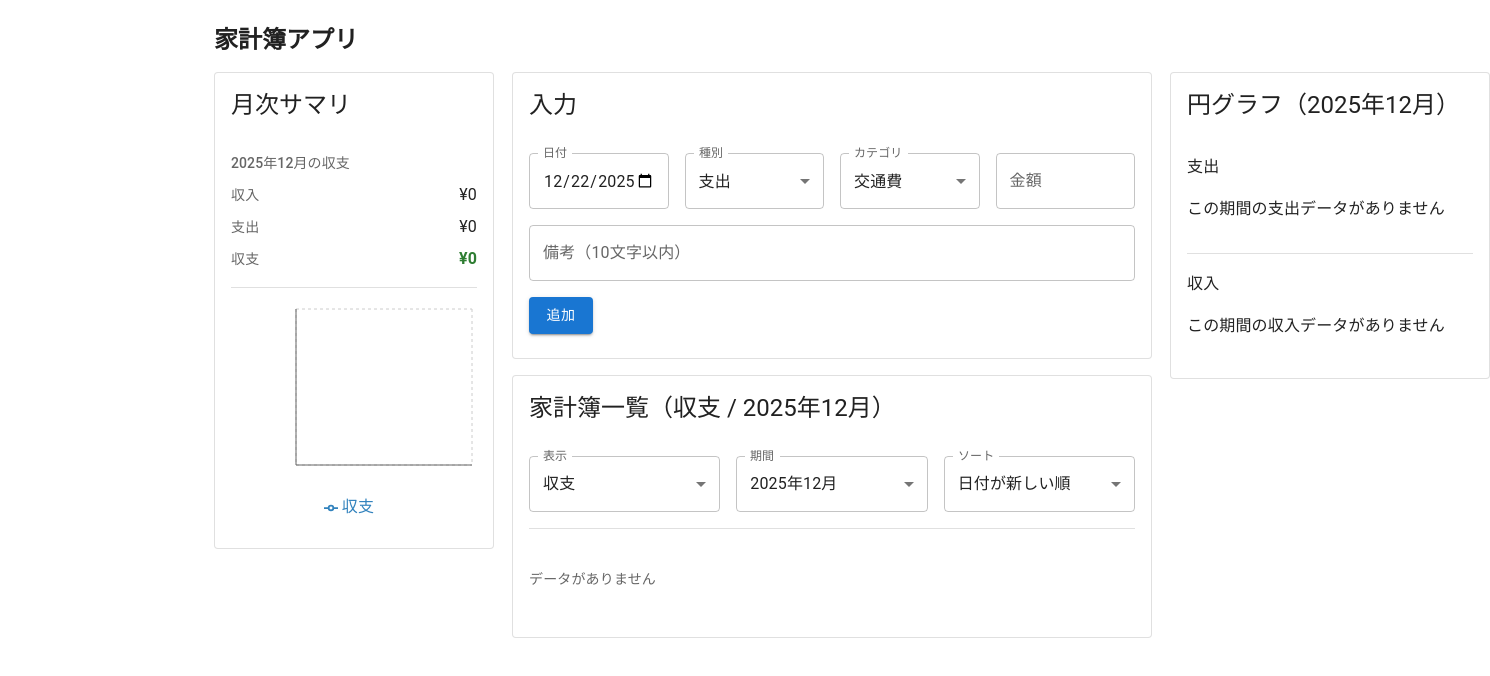
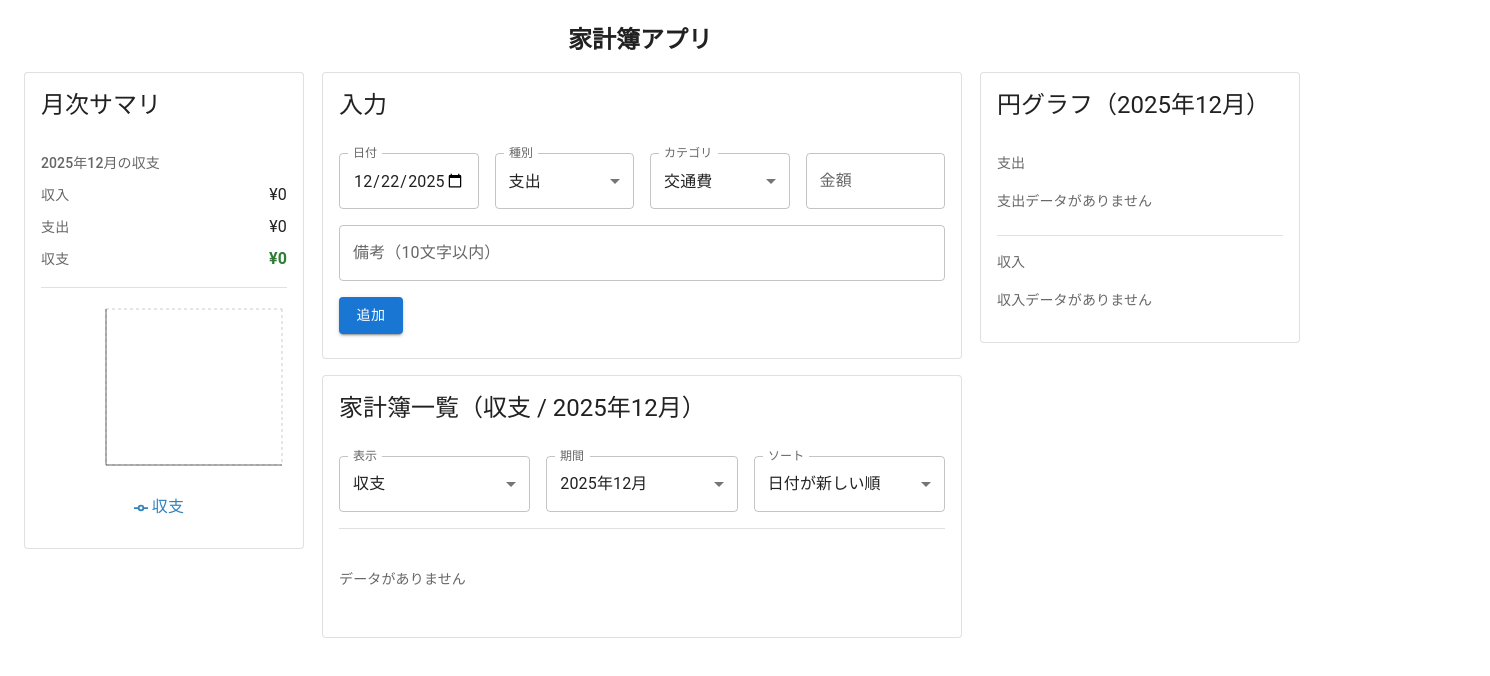
Before and after one commit to shinshinshintaro/household_app, a React (Vite) app: page / in a window 1280 px wide. Shown: the top 676 px of the page, 1490 px wide, since content can reach past the window. Built offline with nearby package versions, Linux system fonts and the light colour scheme.

Commit message:
12241733MUI調整

```diff
--- a/src/features/Pie/BasePie.tsx
+++ b/src/features/Pie/BasePie.tsx
@@ -1,29 +1,20 @@
-// src/components/Pie/BasePie.tsx
 import { useMemo, useState } from 'react'
+import { Box, Button, Stack, Typography } from '@mui/material'
 import { Cell, Pie, PieChart, ResponsiveContainer, Tooltip } from 'recharts'
 import type { TooltipProps } from 'recharts'
 
 export type PieDatum = { name: string; value: number }
 
 type Props = {
-  /** データが無い時に表示する文言 */
   emptyText: string
-  /** 円グラフのデータ (name = カテゴリ名, value = 金額) */
   data: PieDatum[]
-  /** 合計金額（表示用。data合計と一致している想定） */
   total: number
-  /** name -> color */
   colors: Record<string, string>
 }
 
 const toYen = (n: number) => `¥${Math.trunc(n).toLocaleString('ja-JP')}`
 
-/**
- * Recharts Tooltip の formatter は value が number とは限らず
- * string / number / (string|number)[] などで来ることがあります。
- * TooltipProps から formatter の型を取っておくと、型ズレで赤波線が出ません。
- */
-const tooltipFormatter: NonNullable<TooltipProps<number, string>['formatter']> = (value) => {
+const tooltipFormatter: NonNullable<TooltipProps<number, string>['formatter']> = value => {
   const n = typeof value === 'number' ? value : Number(value)
   return toYen(Number.isFinite(n) ? n : 0)
 }
@@ -33,39 +24,51 @@ export function BasePie({ emptyText, data, total, colors }: Props) {
 
   const activeValue = useMemo(() => {
     if (!activeCategory) return null
-    const found = data.find((d) => d.name === activeCategory)
+    const found = data.find(d => d.name === activeCategory)
     return found?.value ?? null
   }, [activeCategory, data])
 
   const toggleCategory = (name: string) => {
-    setActiveCategory((prev) => (prev === name ? null : name))
+    setActiveCategory(prev => (prev === name ? null : name))
   }
 
   if (!data.length || total === 0) {
-    return <p className="text-sm text-gray-500">{emptyText}</p>
+    return (
+      <Box sx={{ py: 1 }}>
+        <Typography variant="body2" color="text.secondary">
+          {emptyText}
+        </Typography>
+      </Box>
+    )
   }
 
   return (
-    <div className="w-full">
-      {activeCategory && (
-        <div className="mb-2 flex items-center justify-between">
-          <p className="text-sm">
-            <span className="font-semibold">{activeCategory}</span>
-            <span className="ml-2 text-gray-600">
+    <Stack spacing={1}>
+      <Box>
+        <Typography variant="caption" color="text.secondary">
+          合計
+        </Typography>
+        <Typography variant="h6" fontWeight={800}>
+          {toYen(total)}
+        </Typography>
+
+        {activeCategory ? (
+          <Stack direction="row" spacing={1} alignItems="center">
+            <Typography variant="body2" fontWeight={700}>
+              {activeCategory}
+            </Typography>
+            <Typography variant="body2" color="text.secondary">
               {activeValue != null ? toYen(activeValue) : ''}
-            </span>
-          </p>
-          <button
-            type="button"
-            onClick={() => setActiveCategory(null)}
-            className="text-sm text-blue-600 hover:underline"
-          >
-            クリア
-          </button>
-        </div>
-      )}
+            </Typography>
+            <Button size="small" onClick={() => setActiveCategory(null)}>
+              クリア
+            </Button>
+          </Stack>
+        ) : null}
+      </Box>
 
-      <div className="h-56 w-full">
+      {/* ✅ ResponsiveContainer は「親に高さがない」と描画されません */}
+      <Box sx={{ width: '100%', height: 220 }}>
         <ResponsiveContainer>
           <PieChart>
             <Tooltip formatter={tooltipFormatter} />
@@ -82,13 +85,31 @@ export function BasePie({ emptyText, data, total, colors }: Props) {
                 toggleCategory(clicked.name)
               }}
             >
-              {data.map((d) => (
-                <Cell key={d.name} fill={colors[d.name] ?? '#999'} />
+              {data.map(d => (
+                <Cell
+                  key={d.name}
+                  fill={colors[d.name] ?? '#9ca3af'}
+                  opacity={!activeCategory || activeCategory === d.name ? 1 : 0.25}
+                />
               ))}
             </Pie>
           </PieChart>
         </ResponsiveContainer>
-      </div>
-    </div>
+      </Box>
+
+      <Stack spacing={0.5}>
+        {data.map(d => (
+          <Button
+            key={d.name}
+            variant={activeCategory === d.name ? 'contained' : 'outlined'}
+            onClick={() => toggleCategory(d.name)}
+            sx={{ justifyContent: 'space-between' }}
+          >
+            <span>{d.name}</span>
+            <span>{toYen(d.value)}</span>
+          </Button>
+        ))}
+      </Stack>
+    </Stack>
   )
 }
--- a/src/features/Pie/ExpensePie.tsx
+++ b/src/features/Pie/ExpensePie.tsx
@@ -1,9 +1,7 @@
+// ExpensePie.tsx
 import { BasePie, type PieDatum } from './BasePie'
 
-type Props = {
-  data: PieDatum[]
-  total: number
-}
+type Props = { data: PieDatum[]; total: number }
 
 const CATEGORY_COLORS: Record<string, string> = {
   食費: '#2563eb',
@@ -17,12 +15,5 @@ const CATEGORY_COLORS: Record<string, string> = {
 }
 
 export function ExpensePie({ data, total }: Props) {
-  return (
-    <BasePie
-      emptyText="この期間の支出データがありません"
-      data={data}
-      total={total}
-      colors={CATEGORY_COLORS}
-    />
-  )
+  return <BasePie emptyText="支出データがありません" data={data} total={total} colors={CATEGORY_COLORS} />
 }
--- a/src/features/Pie/IncomePie.tsx
+++ b/src/features/Pie/IncomePie.tsx
@@ -1,9 +1,7 @@
+// IncomePie.tsx
 import { BasePie, type PieDatum } from './BasePie'
 
-type Props = {
-  data: PieDatum[]
-  total: number
-}
+type Props = { data: PieDatum[]; total: number }
 
 const CATEGORY_COLORS: Record<string, string> = {
   給料: '#16a34a',
@@ -14,12 +12,5 @@ const CATEGORY_COLORS: Record<string, string> = {
 }
 
 export function IncomePie({ data, total }: Props) {
-  return (
-    <BasePie
-      emptyText="この期間の収入データがありません"
-      data={data}
-      total={total}
-      colors={CATEGORY_COLORS}
-    />
-  )
+  return <BasePie emptyText="収入データがありません" data={data} total={total} colors={CATEGORY_COLORS} />
 }
--- a/src/features/PiePanel.tsx
+++ b/src/features/PiePanel.tsx
@@ -10,27 +10,24 @@ type Props = {
   incomeTotal: number
 }
 
-export function PiePanel({
-  periodLabel,
-  expensePieData,
-  expenseTotal,
-  incomePieData,
-  incomeTotal,
-}: Props) {
+export function PiePanel({ periodLabel, expensePieData, expenseTotal, incomePieData, incomeTotal }: Props) {
   return (
     <Card variant="outlined">
       <CardHeader title={`円グラフ（${periodLabel}）`} />
+
       <CardContent>
-        <Stack spacing={2} divider={<Divider flexItem />}>
+        <Stack spacing={2}>
           <div>
-            <Typography variant="subtitle1" sx={{ mb: 1 }}>
+            <Typography variant="subtitle2" color="text.secondary" sx={{ mb: 1 }}>
               支出
             </Typography>
             <ExpensePie data={expensePieData} total={expenseTotal} />
           </div>
 
+          <Divider />
+
           <div>
-            <Typography variant="subtitle1" sx={{ mb: 1 }}>
+            <Typography variant="subtitle2" color="text.secondary" sx={{ mb: 1 }}>
               収入
             </Typography>
             <IncomePie data={incomePieData} total={incomeTotal} />
--- a/src/pages/Home.tsx
+++ b/src/pages/Home.tsx
@@ -7,7 +7,7 @@ import { useFilters } from '../hooks/useFilters'
 import * as S from '../selectors/accountSelectors'
 import * as index from '../features/dashboard/Index'
 import { PiePanel } from '../features/PiePanel'
-import { Container, Stack, Typography } from '@mui/material'
+import { Container, Stack, Typography, Box } from '@mui/material'
 
 const today = () => new Date().toISOString().slice(0, 10)
 const STORAGE_KEY = 'household-app-data'
@@ -24,27 +24,21 @@ export const Home = () => {
   })
 
   const { viewMode, setViewMode, monthKey, setMonthKey, sortKey, setSortKey } = useFilters(draft.date)
-
   const [editingId, setEditingId] = useState<number | null>(null)
 
-  // 種別に応じたカテゴリ候補
   const categories = draft.type === 'EXPENSE' ? EXPENSE_CATEGORIES : INCOME_CATEGORIES
 
-  // 月プルダウン候補
   const monthOptions = useMemo(() => S.selectMonthOptions(accounts, draft.date), [accounts, draft.date])
 
-  // 一覧用（期間→モード→ソート）
   const accountsByPeriod = useMemo(() => S.selectAccountsByPeriod(accounts, monthKey), [accounts, monthKey])
   const accountsByMode = useMemo(() => S.selectAccountsByMode(accountsByPeriod, viewMode), [accountsByPeriod, viewMode])
   const visibleAccounts = useMemo(() => S.selectVisibleAccounts(accountsByMode, sortKey), [accountsByMode, sortKey])
 
-  // 円グラフ用
   const expensePieData = useMemo(() => S.selectPieData(accountsByPeriod, 'EXPENSE'), [accountsByPeriod])
   const expenseTotal = useMemo(() => S.selectTotalFromPie(expensePieData), [expensePieData])
   const incomePieData = useMemo(() => S.selectPieData(accountsByPeriod, 'INCOME'), [accountsByPeriod])
   const incomeTotal = useMemo(() => S.selectTotalFromPie(incomePieData), [incomePieData])
 
-  // 月次サマリ用：ALLのときは最新月で表示
   const latestMonthKey = useMemo(() => S.selectLatestMonthKey(accounts, draft.date), [accounts, draft.date])
   const summaryMonthKey = monthKey === 'ALL' ? latestMonthKey : monthKey
 
@@ -63,7 +57,6 @@ export const Home = () => {
       onResetDraft()
       return
     }
-
     updateAccount(editingId, draft)
     setEditingId(null)
     onResetDraft()
@@ -75,7 +68,6 @@ export const Home = () => {
       alert('この行はidが無いので編集できません（古いデータの可能性）')
       return
     }
-
     setEditingId(id)
     setDraft({
       date: a.date,
@@ -90,14 +82,17 @@ export const Home = () => {
   const modeLabel = viewMode === 'BALANCE' ? '収支' : viewMode === 'INCOME' ? '収入' : '支出'
 
   return (
-    <Container maxWidth="md" sx={{ py: 3 }}>
+    <Container
+      maxWidth={false}
+      sx={{ py: 3, maxWidth: 1500, mx: 'auto' }}
+    >
       <Stack spacing={2}>
-        <Typography variant="h5" fontWeight={700}>
+        <Typography variant="h5" fontWeight={700} textAlign="center">
           家計簿アプリ
         </Typography>
 
-      <div className="homeGrid">
-        {/* 左：月次 */}
+        {/* CSSの3カラムグリッドをそのまま使う */}
+        <Box className="homeGrid">
           <aside className="leftPane">
             <index.MonthlySummaryCard
               titleMonthKey={summaryMonthKey}
@@ -108,7 +103,6 @@ export const Home = () => {
             />
           </aside>
 
-        {/* 中央：入力 と 一覧 */}
           <main className="mainPane">
             <index.EntryForm
               draft={draft}
@@ -140,7 +134,6 @@ export const Home = () => {
             />
           </main>
 
-        {/* 右：円グラフ */}
           <aside className="rightPane">
             <PiePanel
               periodLabel={periodLabel}
@@ -150,10 +143,8 @@ export const Home = () => {
               incomeTotal={incomeTotal}
             />
           </aside>
-      </div>
+        </Box>
       </Stack>
     </Container>
   )
 }
-// TODO: homeGrid / leftPane 等も MUI Grid に寄せる余地あり
-// 今回はレイアウトCSSを残す方針で対応
```
Lines whose indentation alone changed are shown as unchanged.
